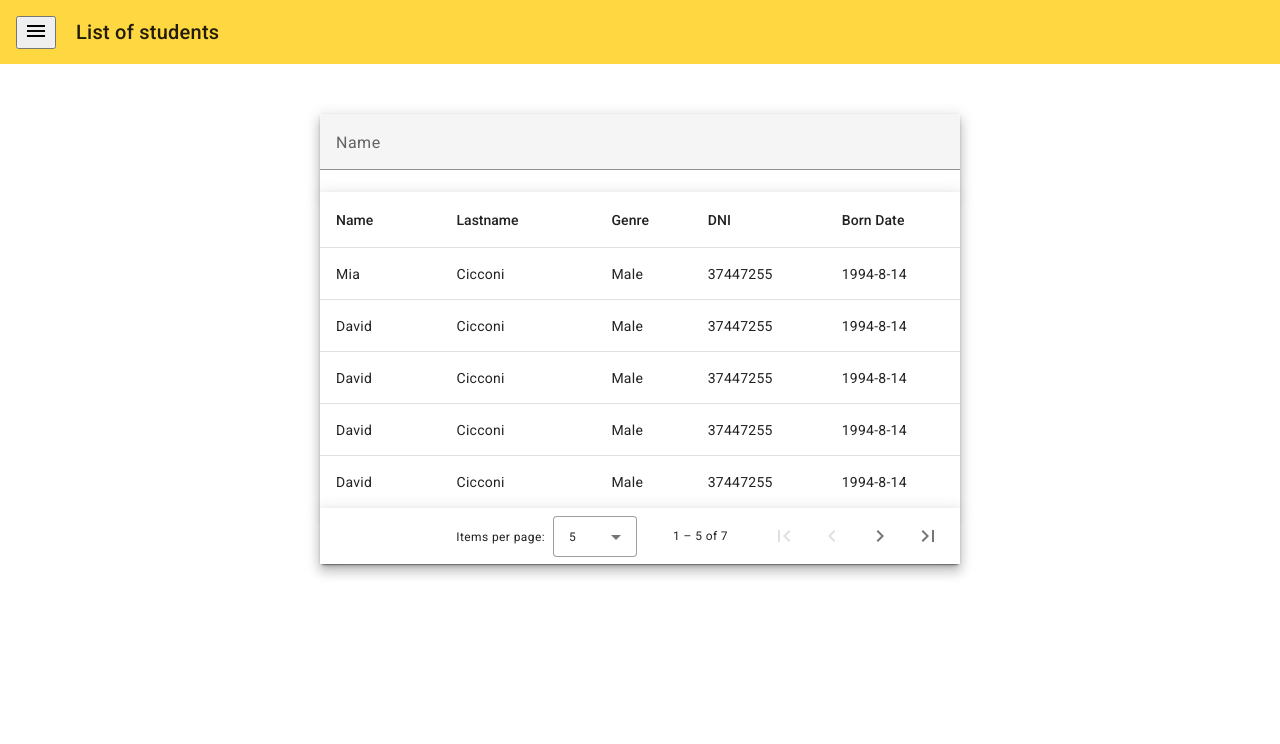
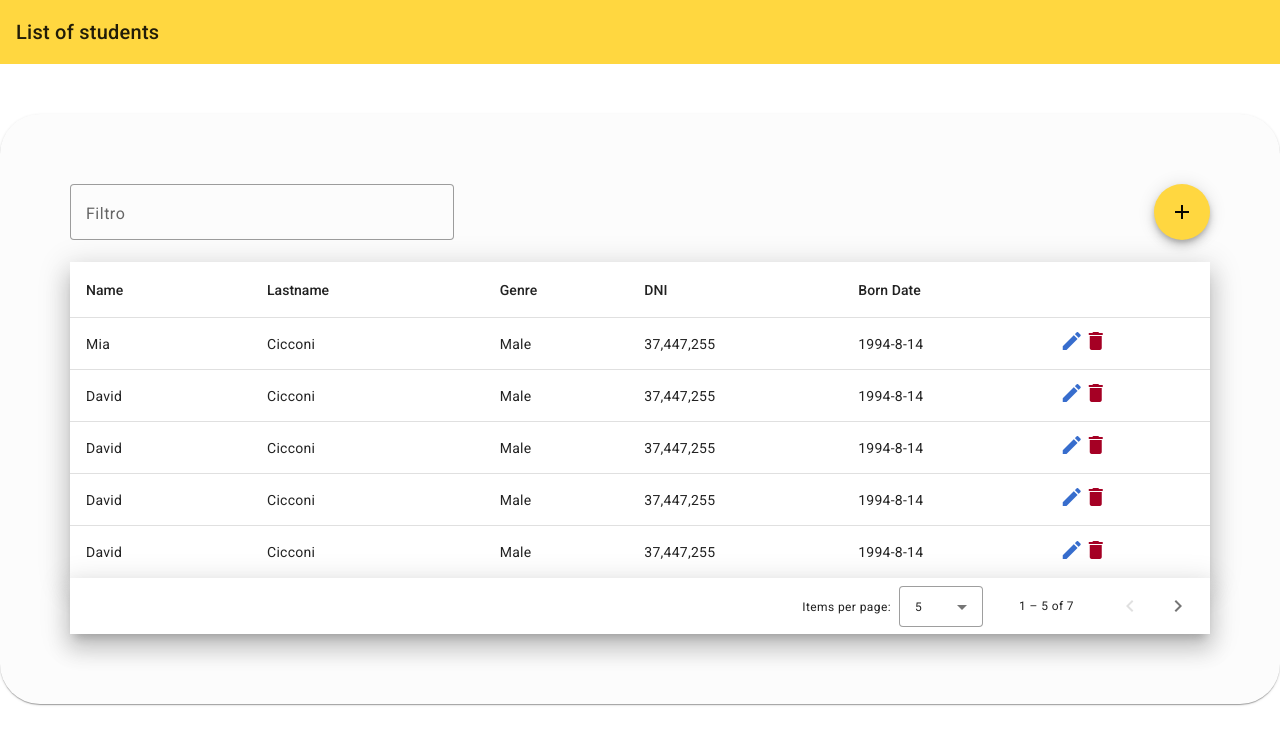
Before and after one commit to davidcicconi94/crud-mean, an Angular app: page / in a window 1280 px wide. Shown: the top 744 px of the page. Built offline with nearby package versions, Linux system fonts and the light colour scheme.

Commit message:
continue with reactive form

```diff
--- a/src/app/components/add-edit-students/add-edit-students.component.css
+++ b/src/app/components/add-edit-students/add-edit-students.component.css
@@ -0,0 +1,11 @@
+h2 {
+    margin-bottom: 5px;
+}
+
+mat-form-field {
+    width: 100%;
+}
+
+p {
+    color: #a50024;
+}
--- a/src/app/components/add-edit-students/add-edit-students.component.html
+++ b/src/app/components/add-edit-students/add-edit-students.component.html
@@ -1 +1,72 @@
-<p>add-edit-students works!</p>
+<h2 mat-dialog-title>Add a new student</h2>
+
+<form [formGroup]="form" (ngSubmit)="addOrEdit()">
+  <mat-dialog-content class="mat-typography">
+    <mat-form-field appearance="fill">
+      <mat-label>Name</mat-label>
+      <input formControlName="name" matInput autocomplete="off" autofocus />
+    </mat-form-field>
+    <div
+      *ngIf="
+        form.get('name')?.hasError('required') && form.get('name')?.touched
+      "
+      class="error"
+    >
+      <p>Name is required.</p>
+    </div>
+
+    <div class="row">
+      <mat-form-field appearance="fill">
+        <mat-label>Lastname</mat-label>
+        <input formControlName="lastname" matInput />
+      </mat-form-field>
+      <div
+        *ngIf="
+          form.get('lastname')?.hasError('required') &&
+          form.get('lastname')?.touched
+        "
+        class="error"
+      >
+        <p>Lastname is required.</p>
+      </div>
+    </div>
+
+    <mat-form-field appearance="fill">
+      Genre
+      <select formControlName="genre" matNativeControl required>
+        <option value="">---</option>
+        <option value="male">Male</option>
+        <option value="female">Female</option>
+        <option value="other">Other</option>
+      </select>
+    </mat-form-field>
+
+    <mat-form-field appearance="fill">
+      <mat-label>DNI</mat-label>
+      <input formControlName="dni" type="number" matInput />
+    </mat-form-field>
+
+    <mat-form-field appearance="fill">
+      <mat-label>Born Date</mat-label>
+      <input formControlName="bornDate" matInput [matDatepicker]="picker1" />
+      <mat-datepicker-toggle
+        matIconSuffix
+        [for]="picker1"
+      ></mat-datepicker-toggle>
+      <mat-datepicker #picker1></mat-datepicker>
+    </mat-form-field>
+  </mat-dialog-content>
+  <mat-dialog-actions align="end">
+    <button
+      [disabled]="form.invalid"
+      type="submit"
+      color="accent"
+      mat-raised-button
+    >
+      Add
+    </button>
+    <button type="button" (click)="closeDialog()" mat-raised-button>
+      Cancel
+    </button>
+  </mat-dialog-actions>
+</form>
--- a/src/app/components/add-edit-students/add-edit-students.component.ts
+++ b/src/app/components/add-edit-students/add-edit-students.component.ts
@@ -1,10 +1,44 @@
 import { Component } from '@angular/core';
+import { FormBuilder, FormGroup, Validators } from '@angular/forms';
+import { MatDialogRef } from '@angular/material/dialog';
+import { Student } from 'src/app/interfaces/Student';
 
 @Component({
   selector: 'app-add-edit-students',
   templateUrl: './add-edit-students.component.html',
-  styleUrls: ['./add-edit-students.component.css']
+  styleUrls: ['./add-edit-students.component.css'],
 })
 export class AddEditStudentsComponent {
+  form: FormGroup;
 
+  constructor(
+    public dialogRef: MatDialogRef<AddEditStudentsComponent>,
+    private fb: FormBuilder
+  ) {
+    this.form = this.fb.group({
+      name: ['', Validators.required],
+      lastname: ['', Validators.required],
+      genre: ['', Validators.required],
+      dni: [null, Validators.required],
+      bornDate: [null, Validators.required],
+    });
+  }
+
+  closeDialog(): void {
+    this.dialogRef.close();
+  }
+
+  addOrEdit() {
+    if (this.form.invalid) return;
+
+    const student: Student = {
+      name: this.form.value.name,
+      lastname: this.form.value.lastname,
+      genre: this.form.value.genre,
+      dni: this.form.value.dni,
+      bornDate: this.form.value.bornDate,
+    };
+
+    console.log(student);
+  }
 }
--- a/src/app/components/list-students/list-students.component.css
+++ b/src/app/components/list-students/list-students.component.css
@@ -1,8 +1,32 @@
-#title-app {
-    margin-left: 20px;
+mat-form-field {
+  font-size: 14px;
+  width: 30vw;
+  margin-right: 10px;
+}
+
+
+
+.btnEdit, .btnDelete {
+  cursor: pointer;
+}
+
+.btnDelete {
+  color: #a50024;
+}
+
+.btnEdit {
+  color: #376DCD;
 }
 
 .card {
-  width: 50%;
-  margin:50px auto 50px
+  padding: 70px;
+  margin-top: 50px;
+  background-color: rgb(252, 252, 252);
+  border-radius: 40px;
 }
+
+.flex {
+  display: flex;
+  justify-content: space-between;
+  width: 100%;
+}
--- a/src/app/components/list-students/list-students.component.html
+++ b/src/app/components/list-students/list-students.component.html
@@ -1,20 +1,33 @@
 <mat-toolbar color="accent">
-  <button
-    mat-icon-button
-    class="example-icon"
-    aria-label="Example icon-button with menu icon"
-  >
-    <mat-icon>menu</mat-icon>
-  </button>
   <span id="title-app">List of students</span>
 </mat-toolbar>
 
 <mat-card class="card">
-  <mat-form-field class="mat-elevation-z8">
-    <mat-label>Name</mat-label>
-    <input matInput (keyup)="applyFilter($event)" #input />
-  </mat-form-field>
-  <table matSort mat-table [dataSource]="dataSource" class="mat-elevation-z8">
+  <div class="flex">
+    <div>
+      <mat-form-field appearance="outline">
+        <mat-label>Filtro</mat-label>
+        <input
+          matInput
+          (keyup)="applyFilter($event)"
+          #input
+          autocomplete="off"
+        />
+      </mat-form-field>
+    </div>
+    <div>
+      <button
+        mat-fab
+        color="accent"
+        aria-label="Example icon button with a home icon"
+        (click)="addOrEdit()"
+      >
+        <mat-icon>add</mat-icon>
+      </button>
+    </div>
+  </div>
+
+  <table matSort mat-table [dataSource]="dataSource" class="mat-elevation-z15">
     <ng-container matColumnDef="name">
       <th mat-header-cell *matHeaderCellDef mat-sort-header>Name</th>
       <td mat-cell *matCellDef="let element">{{ element.name }}</td>
@@ -41,17 +54,25 @@
 
     <ng-container matColumnDef="dni">
       <th mat-header-cell *matHeaderCellDef>DNI</th>
-      <td mat-cell *matCellDef="let element">{{ element.dni }}</td>
+      <td mat-cell *matCellDef="let element">{{ element.dni | number }}</td>
+    </ng-container>
+
+    <ng-container matColumnDef="actions">
+      <th mat-header-cell *matHeaderCellDef></th>
+      <td mat-cell *matCellDef="let element">
+        <mat-icon (click)="addOrEdit()" class="btnEdit" matTooltip="Editar"
+          >edit</mat-icon
+        >
+        <mat-icon class="btnDelete" matTooltip="Delete">delete</mat-icon>
+      </td>
     </ng-container>
 
     <tr mat-header-row *matHeaderRowDef="displayedColumns"></tr>
     <tr mat-row *matRowDef="let row; columns: displayedColumns"></tr>
   </table>
   <mat-paginator
-    [pageSizeOptions]="[5, 10, 20]"
-    showFirstLastButtons
-    aria-label="Select page of periodic elements"
-    class="mat-elevation-z8"
-  >
-  </mat-paginator>
+    [pageSizeOptions]="[5, 10, 25, 100]"
+    aria-label="Select page of users"
+    class="mat-elevation-z15"
+  ></mat-paginator>
 </mat-card>
--- a/src/app/components/list-students/list-students.component.ts
+++ b/src/app/components/list-students/list-students.component.ts
@@ -3,6 +3,8 @@ import { MatPaginator } from '@angular/material/paginator';
 import { Student } from 'src/app/interfaces/Student';
 import { MatSort } from '@angular/material/sort';
 import { MatTableDataSource } from '@angular/material/table';
+import { MatDialog } from '@angular/material/dialog';
+import { AddEditStudentsComponent } from '../add-edit-students/add-edit-students.component';
 
 @Component({
   selector: 'app-list-students',
@@ -10,13 +12,20 @@ import { MatTableDataSource } from '@angular/material/table';
   styleUrls: ['./list-students.component.css'],
 })
 export class ListStudentsComponent {
-  displayedColumns: string[] = ['name', 'lastname', 'genre', 'dni', 'bornDate'];
+  displayedColumns: string[] = [
+    'name',
+    'lastname',
+    'genre',
+    'dni',
+    'bornDate',
+    'actions',
+  ];
   dataSource: MatTableDataSource<Student>;
 
   @ViewChild(MatPaginator) paginator!: MatPaginator;
   @ViewChild(MatSort) sort!: MatSort;
 
-  constructor() {
+  constructor(public dialog: MatDialog) {
     this.dataSource = new MatTableDataSource(studentsList);
   }
 
@@ -28,6 +37,13 @@ export class ListStudentsComponent {
   applyFilter(e: Event) {
     const filterValue = (e.target as HTMLInputElement).value;
     this.dataSource.filter = filterValue.trim().toLowerCase();
+  }
+
+  addOrEdit(): void {
+    const dialogRef = this.dialog.open(AddEditStudentsComponent, {
+      width: '550px',
+      height: '550px',
+    });
   }
 }
 
```
Also changed, not shown: src/app/components/students.module.ts (+12 -1 lines), src/assets/delete.png (added), src/assets/edit.png (added).
